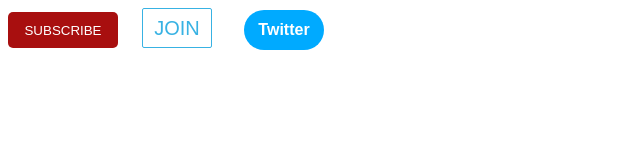
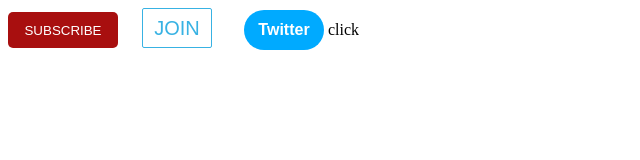
Before and after one commit to hc-wbk/hcwbk, a plain HTML site: page index.html in a window 1280 px wide. Shown: the full height of the page, 0-640 px from the left. Drawn offline with Linux system fonts and the light colour scheme.

Commit message:
Update index.html

```diff
--- a/index.html
+++ b/index.html
@@ -70,5 +70,6 @@
     <button class="SUBSCRIBE-button">SUBSCRIBE</button>
     <button class="JOIN-button">JOIN</button>
     <button class="TWITTER-button">Twitter</button>
+    <a link = "youtube/youtube.html">click</a>
   </body>
 </html>
```
